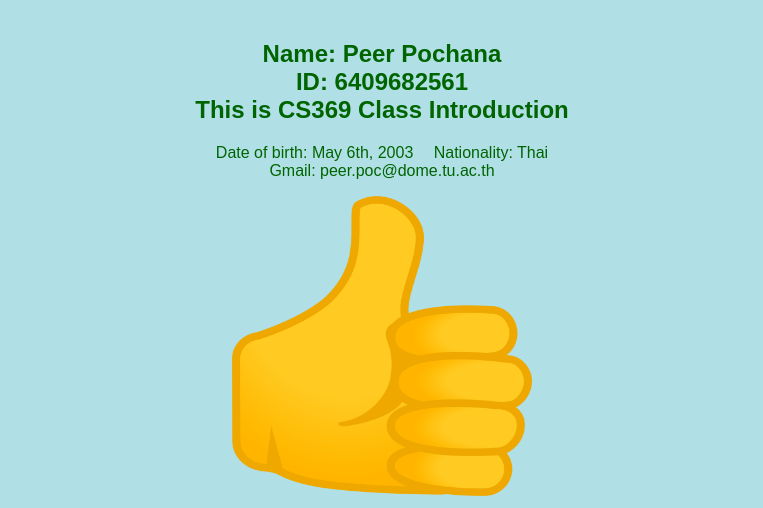
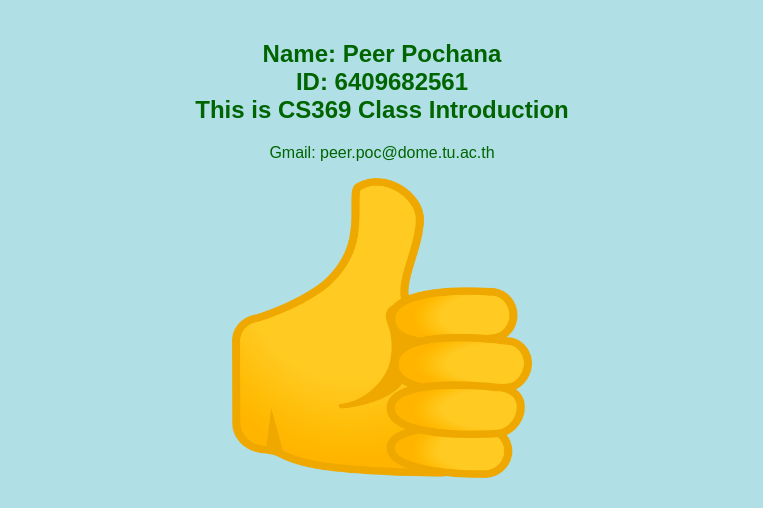
Before and after one commit to WWoPPoWW/6409682561.github.io, a plain HTML site: page index.html in a window 1280 px wide. Shown: the part 403-911 px from the top of the page, without its empty margins (258-1021 px from the left). Drawn offline with Linux system fonts and the light colour scheme.

Commit message:
Update index.html

```diff
--- a/index.html
+++ b/index.html
@@ -11,7 +11,7 @@
         <source src="VDOs/How to Host a Website On Github Pages.mp4" type="video/mp4">
        </video>
     <h2 style="color:darkgreen; font-family: Sans-serif; padding-top: 3%;">Name: Peer Pochana<br>ID: 6409682561<br>This is CS369 Class Introduction</h2>
-    <p style="color:darkgreen; font-family: Sans-serif; ">Date of birth: May 6th, 2003 &emsp;Nationality: Thai<br>Gmail: peer.poc@dome.tu.ac.th</p>
+    <p style="color:darkgreen; font-family: Sans-serif; ">Gmail: peer.poc@dome.tu.ac.th</p>
     <img width="300px" height="300px" src="images/thumbup.png" alt="thumbup image">
     </center>
 </body>
```
